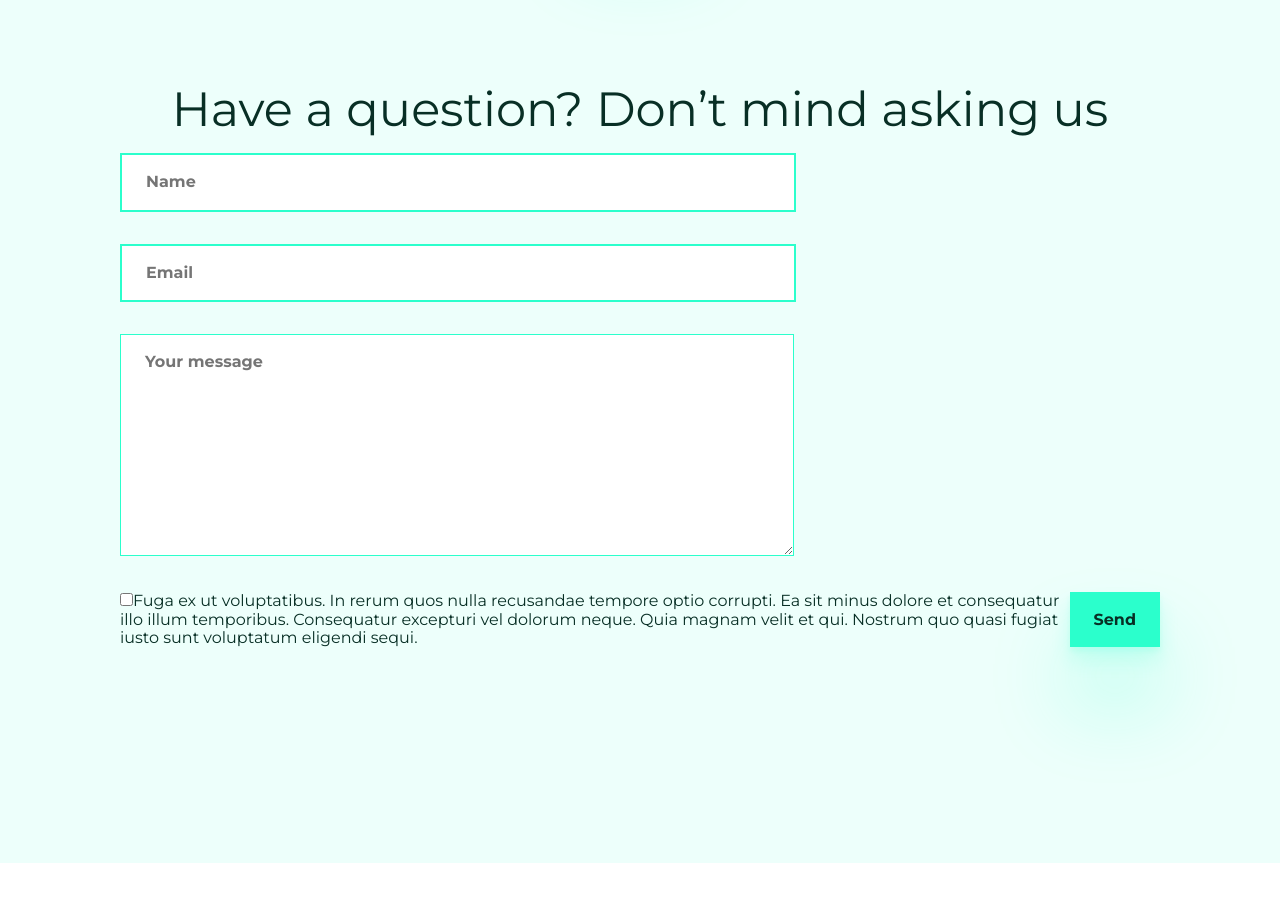
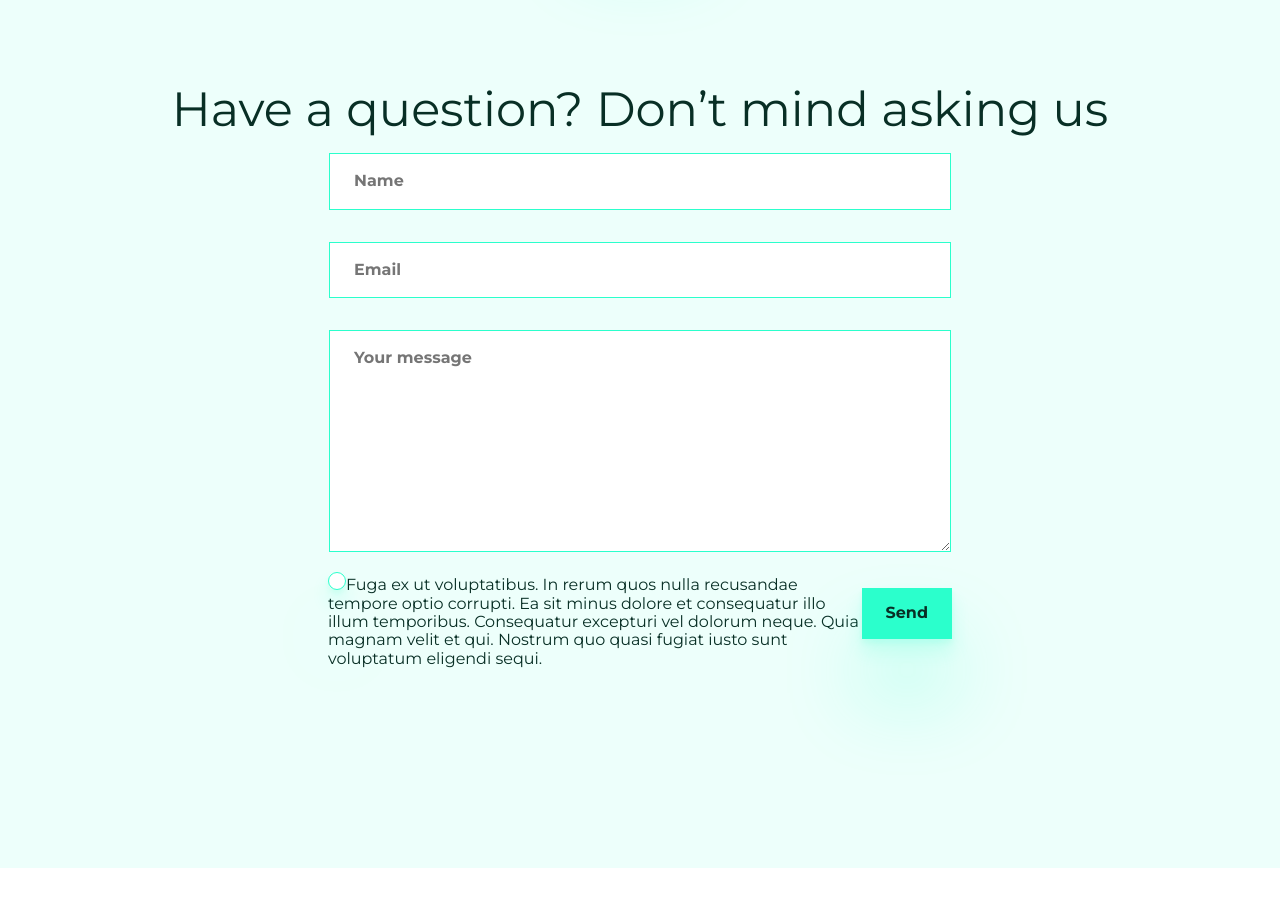
Before and after one commit to michalbuda/lp-example, a website built with webpack: page src/pages/index.html in a window 1280 px wide. Shown: the part 2520-3444 px from the top of the page. Built offline with nearby package versions, Linux system fonts and the light colour scheme.

Commit message:
styling form

```diff
--- a/src/pages/index.html
+++ b/src/pages/index.html
@@ -248,7 +248,7 @@
       </section>
       <section class="question-form">
         <h1 class="heading1">Have a question? Don’t mind asking us</h1>
-        <form class="form" method="POST" action="http://dev.cotenfrontend.pl/">
+        <form class="form" method="POST" action="">
           <p class="form__name">
             <label for="name"></label>
             <input class="input-styles" type="text" name="name" id="name" placeholder="Name" required>
@@ -260,12 +260,18 @@
           <p class="form__message">
             <label for="message"><textarea class="input-styles" name="message" id="message" cols="30" rows="10" placeholder="Your message" required></textarea></label>
           </p>
-          <p class="form__agreement">
-            <label for="agreement"><input type="checkbox" name="agreement" id="agreement" required>Fuga ex ut voluptatibus. In rerum quos nulla recusandae tempore optio corrupti. Ea sit minus dolore et consequatur illo illum temporibus. Consequatur excepturi vel dolorum neque. Quia magnam velit et qui. Nostrum quo quasi fugiat iusto sunt voluptatum eligendi sequi.</label>
-          </p>
-          <p class="cta cta__form" class="form__submit">
-            <input class="cta__text cta__form" type="submit" value="Send">
-          </p>
+          <div class="form__footer">
+
+              <div class="input-styles__checkbox">
+                <!-- <span class="input-styles__checkbox-custom"></span> -->
+                <input style="position: absolute;" type="checkbox" name="agreement" id="agreement" required>
+                <label  for="agreement">Fuga ex ut voluptatibus. In rerum quos nulla recusandae tempore optio corrupti. Ea sit minus dolore et consequatur illo illum temporibus. Consequatur excepturi vel dolorum neque. Quia magnam velit et qui. Nostrum quo quasi fugiat iusto sunt voluptatum eligendi sequi.</label>
+              </div>
+
+            <p class="form__submit">
+              <input class="cta cta__text cta__form" type="submit" value="Send">
+            </p>
+          </div>
         </form>
       </section>
     </main>
--- a/src/scss/main.scss
+++ b/src/scss/main.scss
@@ -143,26 +143,35 @@ body {
 }
 
 .form{
-  display: grid;
-  grid-template-areas: 'form__name form__name'
-  'form__email form__email'
-  'form__message form__message'
-  'form__agreement form__submit';
-  &__name{
-    grid-area: form__name;
+  // display: grid;
+  // grid-template-areas: 'form__name form__name'
+  // 'form__email form__email'
+  // 'form__message form__message'
+  // 'form__agreement form__submit';
+  // &__name{
+  //   grid-area: form__name;
+  // }
+  // &__email{
+  //   grid-area: form__email;
+  //   }
+  // &__message{
+  //   grid-area: form__message;
+  //   }
+  // &__agreement{
+  //   grid-area: form__agreement;
+  //   }
+  // &__submit{
+  //   grid-area: form__submit;
+  //   }
+  display: flex;
+  flex-direction: column;
+  justify-content: center;
+  align-items: center;
+  &__footer{
+    display: flex;
+    flex-direction: row;
+    max-width: 624px;
   }
-  &__email{
-    grid-area: form__email;
-    }
-  &__message{
-    grid-area: form__message;
-    }
-  &__agreement{
-    grid-area: form__agreement;
-    }
-  &__submit{
-    grid-area: form__submit;
-    }
 
 }
 
@@ -220,13 +229,33 @@ body {
 }
 
 .input-styles{
-  width: 624px;
+  width: 572px;
+  border: 1px;
   border-radius: 0;
   border-color: #2BFFCC;
   border-style: solid;
   font-weight: bold;
   color: $text-color;
   padding: 18px 24px;
+  &__checkbox input[type='checkbox']{
+    opacity: 0;
+  }
+  &__checkbox label::before{
+    content: "";
+    display: inline-block;
+    height: 16px;
+    width: 16px;
+    background-color: $white;
+    border: 1px;
+    border-style: solid;
+    border-color: $button-bg;
+    border-radius: 50%;
+    box-shadow: 0px 56px 80px rgba(42, 255, 204, 0.27), 0px 12.5083px 17.869px rgba(42, 255, 204, 0.160949), 0px 3.72406px 5.32008px rgba(42, 255, 204, 0.109051);
+  }
+  &__checkbox-custom{
+    position: absolute;
+
+  }
 }
 
 .navigation{
```
